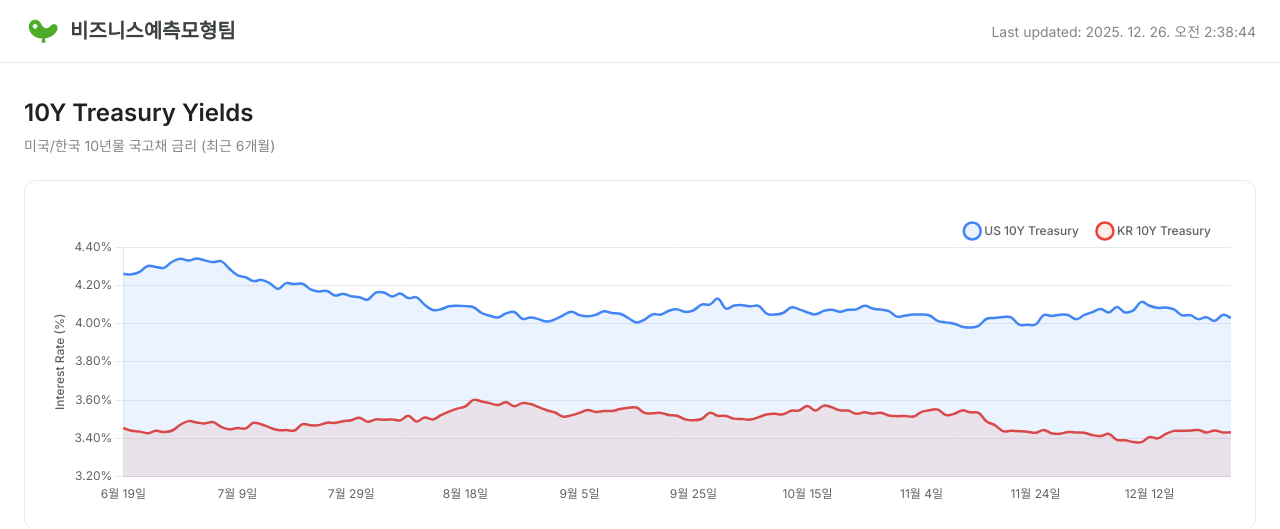
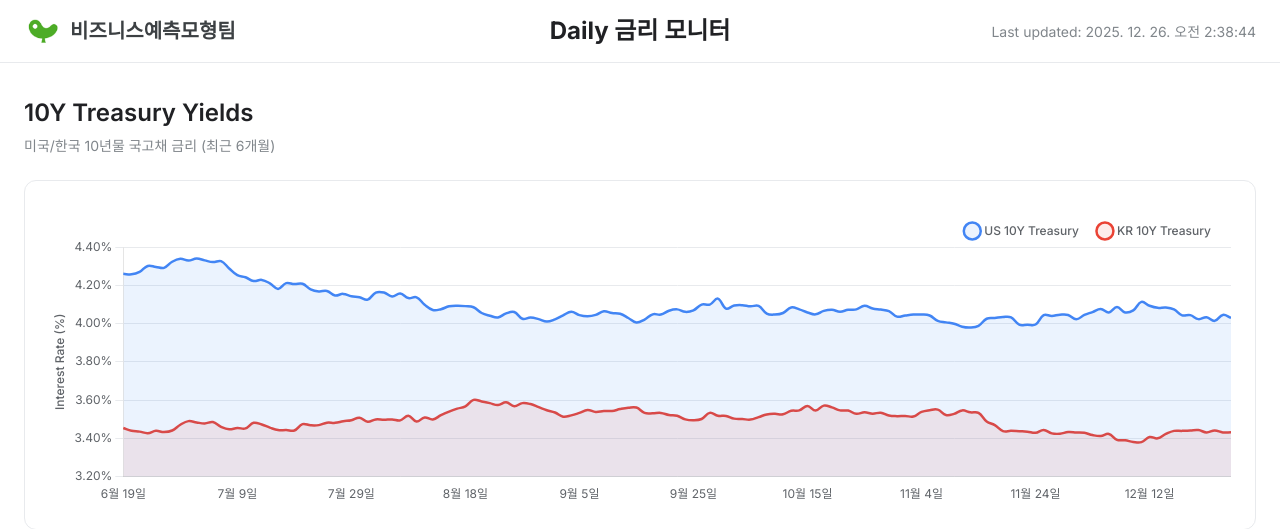
Before and after one commit to plopa1535/Interestrate-Monitor-Dart, a Flask app: template templates/index.html in a window 1280 px wide. Shown: the top 529 px of the page. Run offline with Flask 3, Linux system fonts and the light colour scheme; the template is opened without the code that fills it, so the values that code supplies are empty.

Commit message:
Add Daily 금리 모니터 title in header center

```diff
--- a/static/css/style.css
+++ b/static/css/style.css
@@ -94,6 +94,7 @@ body {
     display: flex;
     justify-content: space-between;
     align-items: center;
+    position: relative;
 }
 
 .logo {
@@ -112,6 +113,18 @@ body {
     font-size: 1.25rem;
     font-weight: 600;
     color: var(--gray-800);
+}
+
+.header-center {
+    position: absolute;
+    left: 50%;
+    transform: translateX(-50%);
+}
+
+.header-title {
+    font-size: 1.5rem;
+    font-weight: 700;
+    color: var(--gray-900);
 }
 
 .header-info {
--- a/templates/index.html
+++ b/templates/index.html
@@ -24,6 +24,9 @@
             <div class="logo">
                 <img class="logo-icon" src="/static/images/그림1.png" alt="로고">
                 <h1 class="logo-text">비즈니스예측모형팀</h1>
+            </div>
+            <div class="header-center">
+                <h2 class="header-title">Daily 금리 모니터</h2>
             </div>
             <div class="header-info">
                 <span class="update-time" id="lastUpdate">Loading...</span>
```
